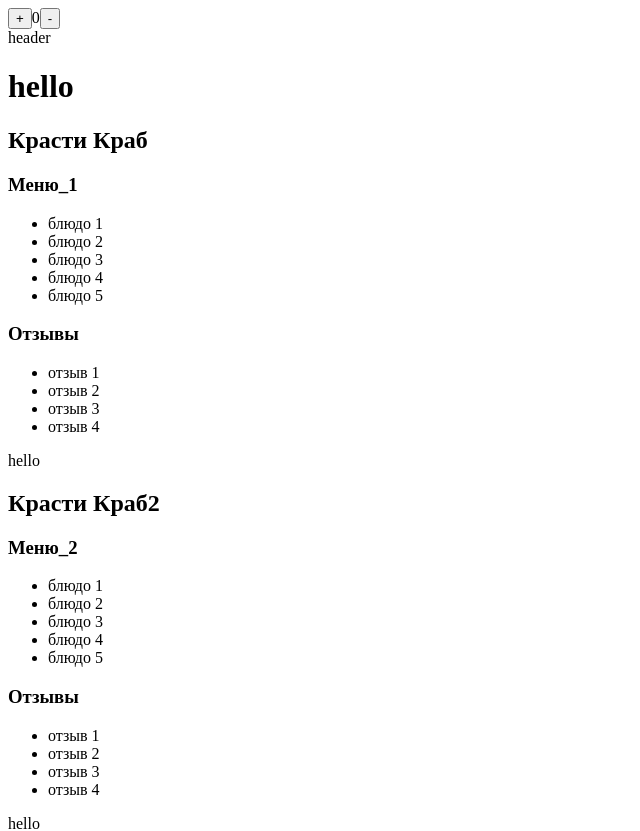
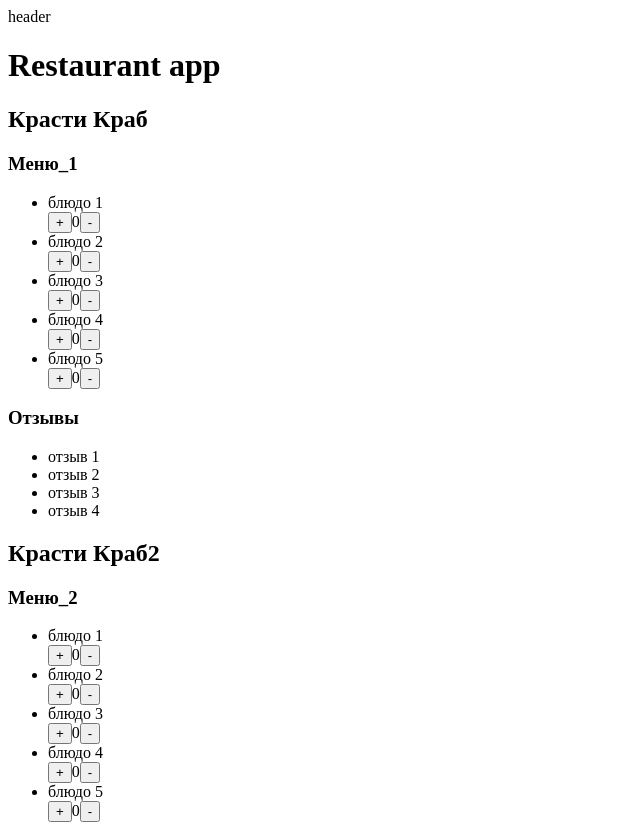
Before and after one commit to Vankir94/vite, a React (Vite) app: page / in a window 1280 px wide. Shown: the top 831 px of the page, without its empty margins (0-640 px from the left). Built offline with nearby package versions, Linux system fonts and the light colour scheme.

Commit message:
second homework

```diff
--- a/src/components/app/App.jsx
+++ b/src/components/app/App.jsx
@@ -8,7 +8,7 @@ export const App = ({title}) => {
             <div>
                 <h1>{title}</h1>
                 {MY_RESTAURANTS.map((
-                    {name, menuName, listOfDishes, reviewName, listOfReviews}
+                    {name, menuName, listOfDishes, reviewName, listOfReviews, id}
                 ) => <Restaurant name={name}
                                  menuName={menuName}
                                  listOfDishes={listOfDishes}
--- a/src/components/count/Count.jsx
+++ b/src/components/count/Count.jsx
@@ -1,7 +1,7 @@
 import {useCount} from "./use-count.js";
 
 export function Count() {
-    const {value, increase, decrease} = useCount();
+    const {value, increase, decrease} = useCount({minValue: 0, maxValue: 5});
     return (
         <div>
             <button onClick={increase}>+</button>
--- a/src/components/count/use-count.js
+++ b/src/components/count/use-count.js
@@ -1,10 +1,15 @@
 import {useState} from "react";
 
-export const useCount = () => {
+export const useCount = ({minValue, maxValue}) => {
     const [value, setValue] = useState({value: 0});
 
     const increase = () => {
         setValue((current) => {
+            if (current.value === maxValue) {
+                return {
+                    value: current.value
+                };
+            }
             return {
                 value: current.value + 1
             };
@@ -12,6 +17,11 @@ export const useCount = () => {
     };
     const decrease = () => {
         setValue((current) => {
+            if (current.value === minValue) {
+                return {
+                    value: current.value
+                };
+            }
             return {
                 value: current.value - 1
             };
--- /dev/null
+++ b/src/components/item/Item.jsx
@@ -0,0 +1,11 @@
+import React from "react";
+import {Count} from "../count/Count";
+
+export function Item({itemText , isCount}) {
+    return (
+        <>
+            <li>{itemText}</li>
+            {isCount && <Count/>}
+        </>
+    );
+};
--- a/src/components/layout/Layout.jsx
+++ b/src/components/layout/Layout.jsx
@@ -1,9 +1,6 @@
-import {Count} from "../count/Count.jsx";
-
 export function Layout({children}) {
     return (
         <div>
-            <Count/>
             <header>header</header>
             {children}
             <footer>footer</footer>
--- /dev/null
+++ b/src/components/list/List.jsx
@@ -0,0 +1,20 @@
+import {Item} from "../item/Item.jsx";
+import React from "react";
+
+export function List({listName, list, isCount}) {
+    if (!listName) {
+        return null;
+    }
+    return (
+        <div>
+            {!!list?.length && (
+                <>
+                    <h3>{listName}</h3>
+                    <ul>
+                        {list.map(dish => <Item itemText={dish} isCount={isCount}/>)}
+                    </ul>
+                </>
+            )}
+        </div>
+    );
+};
--- a/src/components/restaurant/Restaurant.jsx
+++ b/src/components/restaurant/Restaurant.jsx
@@ -1,34 +1,15 @@
 import React from "react";
+import {List} from "../list/List.jsx";
 
 export function Restaurant({name, menuName, listOfDishes, reviewName, listOfReviews}) {
     if (!name) {
         return null;
     }
     return (
-        <React.Fragment>
-            <div>
-                <h2>{name}</h2>
-                {!!listOfDishes?.length && (
-                    <>
-                        <h3>{menuName}</h3>
-                        <ul>
-                            {listOfDishes.map(dish => <li>{dish}</li>)}
-                        </ul>
-                    </>
-                )}
-                {!!listOfReviews?.length && (
-                    <>
-                        <h3>{reviewName}</h3>
-                        <ul>
-                            {listOfReviews.map(review => <li>{review}</li>)}
-                        </ul>
-                    </>
-                )}
-
-            </div>
-            <div>
-                hello
-            </div>
-        </React.Fragment>
+        <div>
+            <h2>{name}</h2>
+            <List listName={menuName} list={listOfDishes} isCount={true}/>
+            <List listName={reviewName} list={listOfReviews} isCount={false}/>
+        </div>
     );
 };
--- a/src/main.jsx
+++ b/src/main.jsx
@@ -1,4 +1,4 @@
 import { createRoot } from "react-dom/client";
 import {App} from "./components/app/App";
 
-createRoot(document.getElementById('root')).render(<App title={'hello'}/>)
+createRoot(document.getElementById('root')).render(<App title={'Restaurant app'}/>)
--- a/src/materials/mock.js
+++ b/src/materials/mock.js
@@ -1,5 +1,6 @@
 const MY_RESTAURANTS = [
     {
+        id: 1,
         name: 'Красти Краб',
         menuName: 'Меню_1',
         reviewName: 'Отзывы',
@@ -18,6 +19,7 @@ const MY_RESTAURANTS = [
         ]
     },
     {
+        id: 2,
         name: 'Красти Краб2',
         menuName: 'Меню_2',
         reviewName: 'Отзывы',
```
Also changed, not shown: src/components/tab/Tab.jsx (added, +15 -0 lines).
